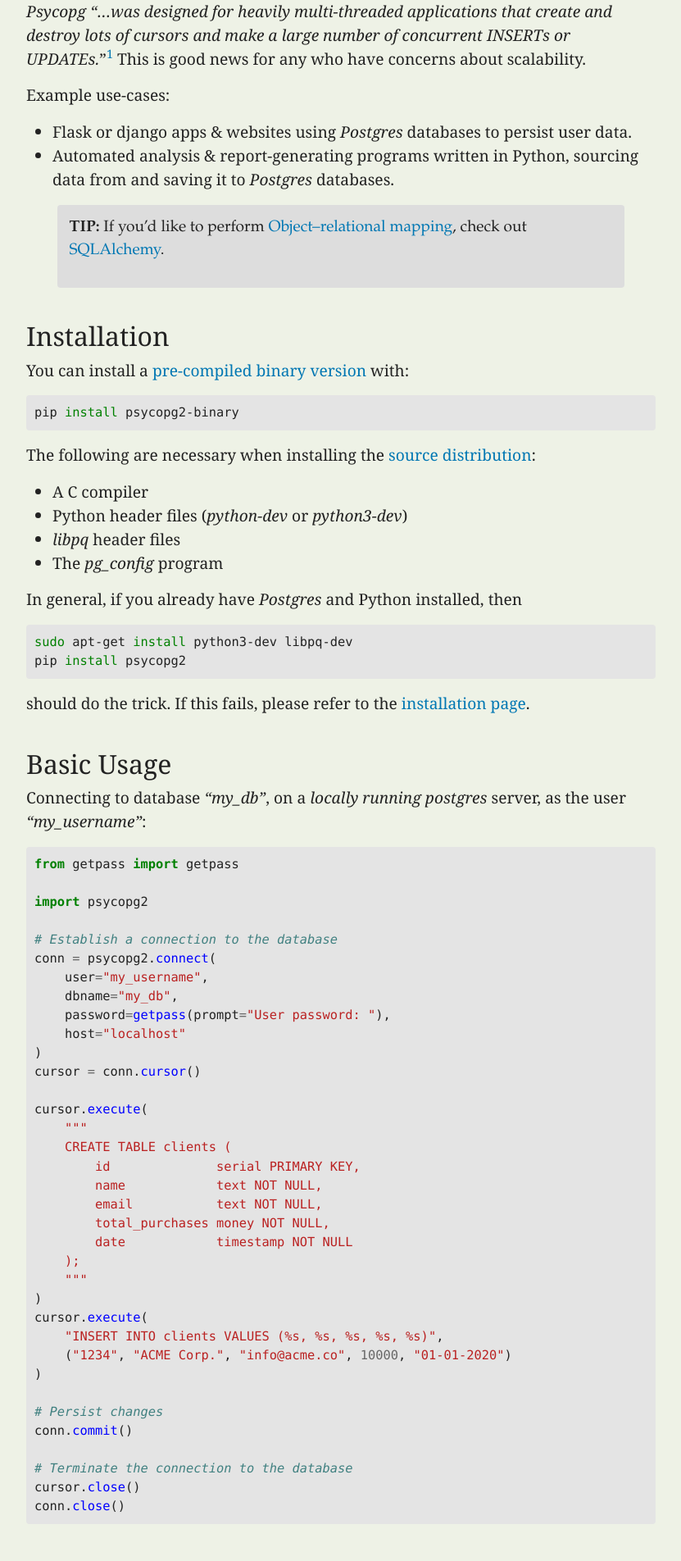
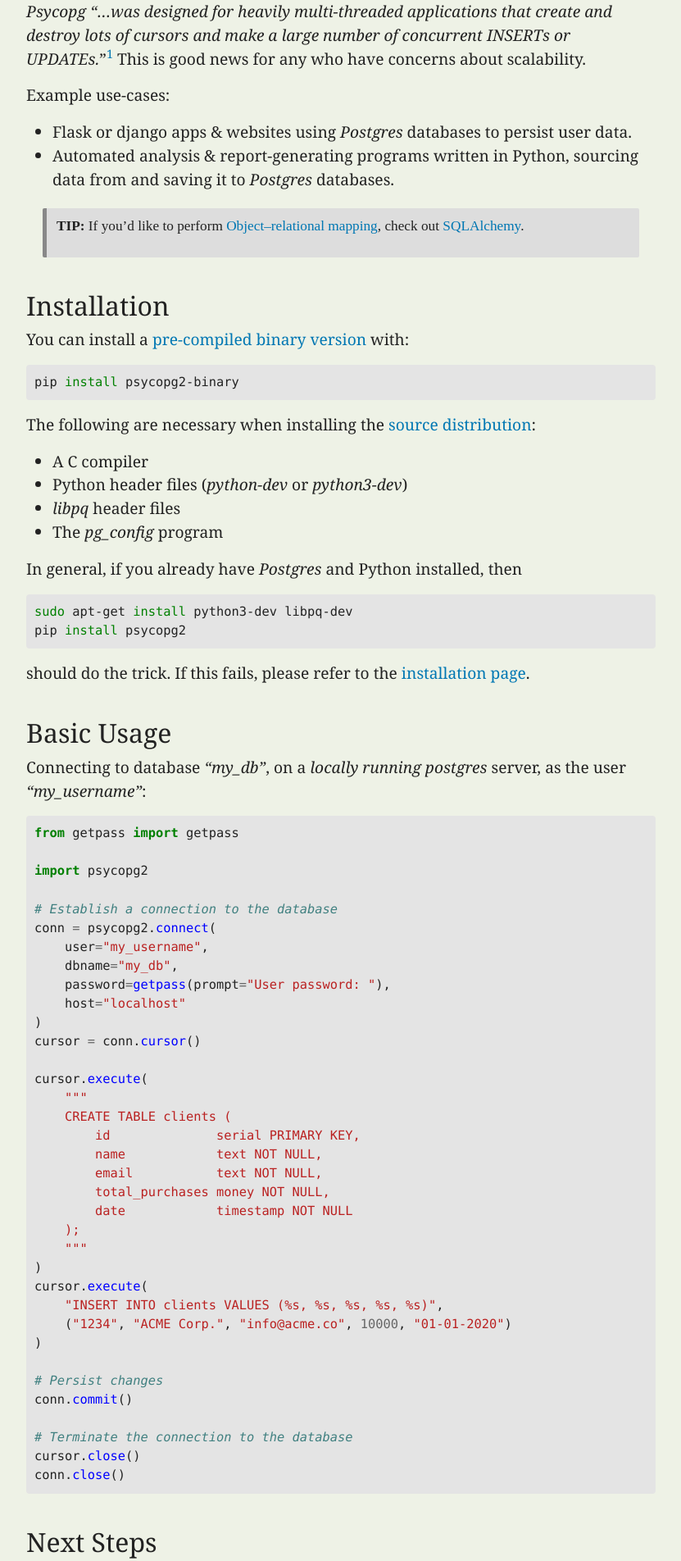
Before and after one commit to Tim-Abwao/tim-abwao.github.io, a Jekyll site: the page built from _posts/2019-10-02-How-To-Connect-To-PostgreSQL-Databases-From-Python.md, in a window 1280 px wide. Shown: the part 1156-3060 px from the top of the page at 82% size, without its empty margins (224-1055 px from the left). Built offline with Jekyll 4.4.1, drawn with Linux system fonts in a browser that asks for light colours.

Commit message:
Update blockquote style

```diff
--- a/assets/css/post.sass
+++ b/assets/css/post.sass
@@ -11,10 +11,11 @@
     margin: auto
 
 blockquote
-  border-radius: 4px
-  padding: 14px
-  margin: 2% 5%
-  font-family: Garamond, serif
+  border-left: 5px solid #888
+  border-radius: 2px
+  padding: 12px
+  margin: 20px
+  font: 0.9em normal Garamond, serif
 
 .caption
   font-size: 0.8em
```
